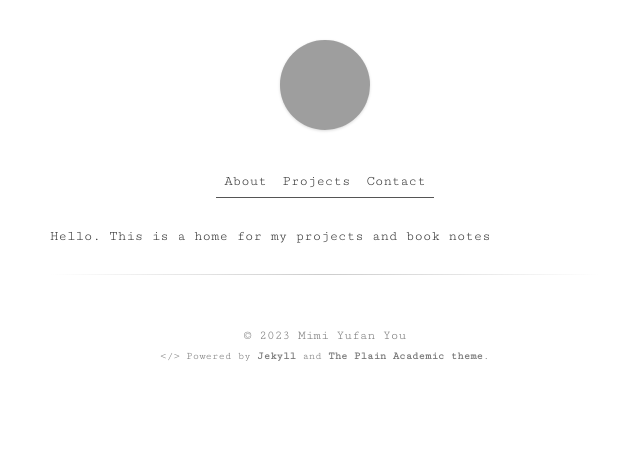
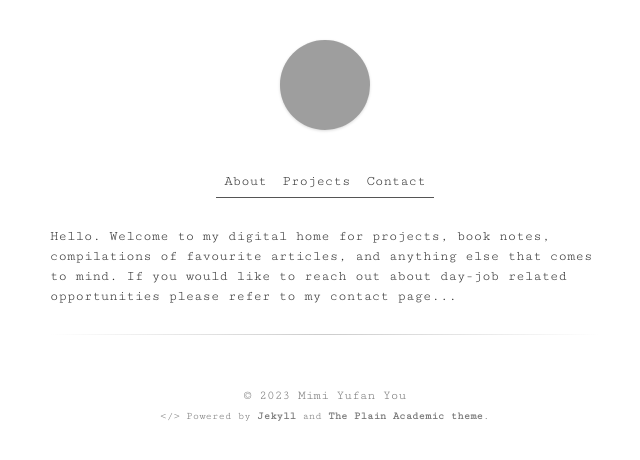
Before and after one commit to mimiyufanyou/mimiyufanyou.github.io, a Jekyll site: the page built from index.html, in a window 1280 px wide. Shown: the top 460 px of the page, without its empty margins (315-955 px from the left). Built offline with Jekyll 4.4.1, drawn with Linux system fonts in a browser that asks for light colours; grey boxes are pictures that could not be loaded.

Commit message:
Update index.html

```diff
--- a/index.html
+++ b/index.html
@@ -6,7 +6,8 @@ layout: default
 
 Hello.
 
-This is a home for my projects and book notes
+Welcome to my digital home for projects, book notes, compilations of favourite articles, and anything else that comes to mind.
+If you would like to reach out about day-job related opportunities please refer to my contact page...
 
 <div class="divider"></div>
 
```
